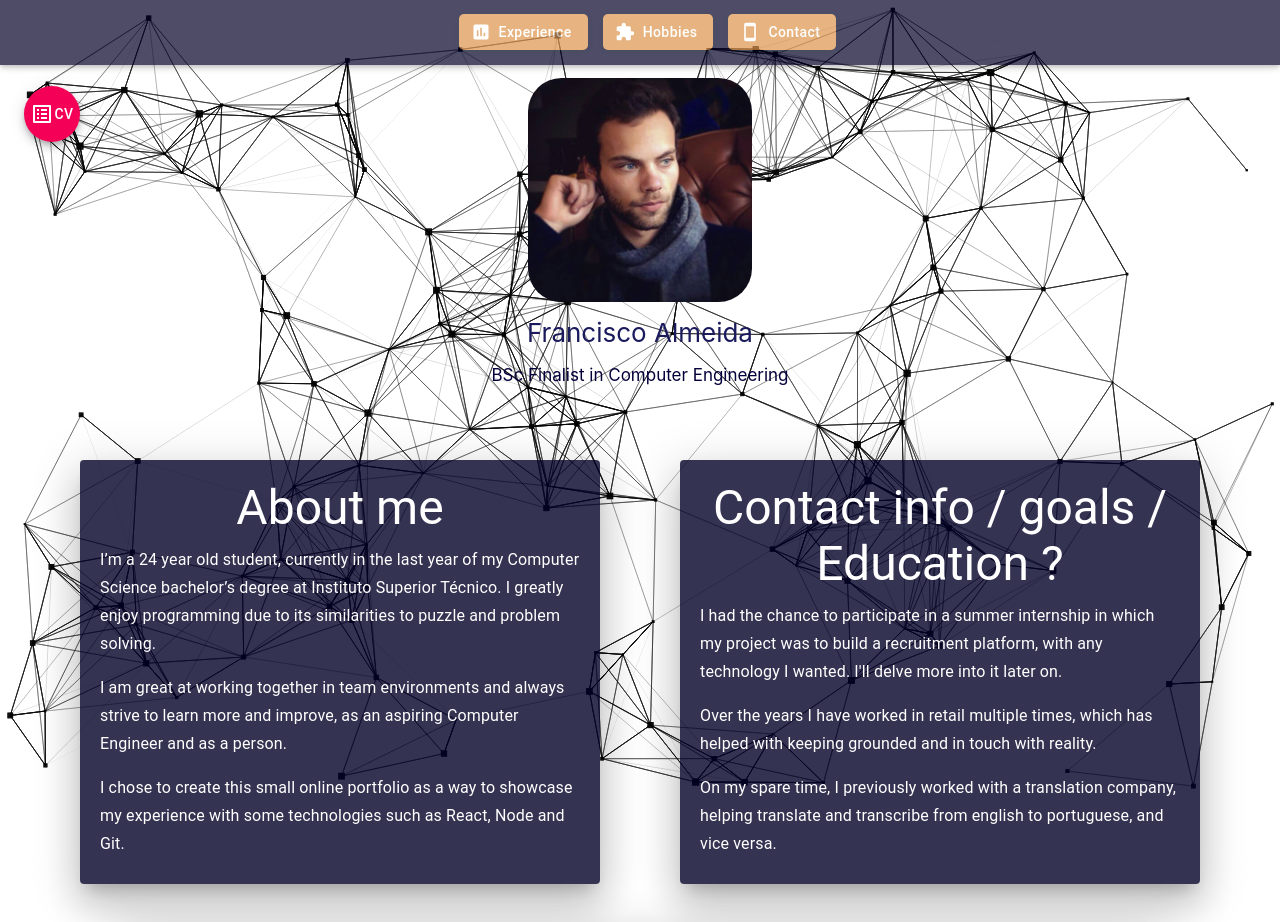
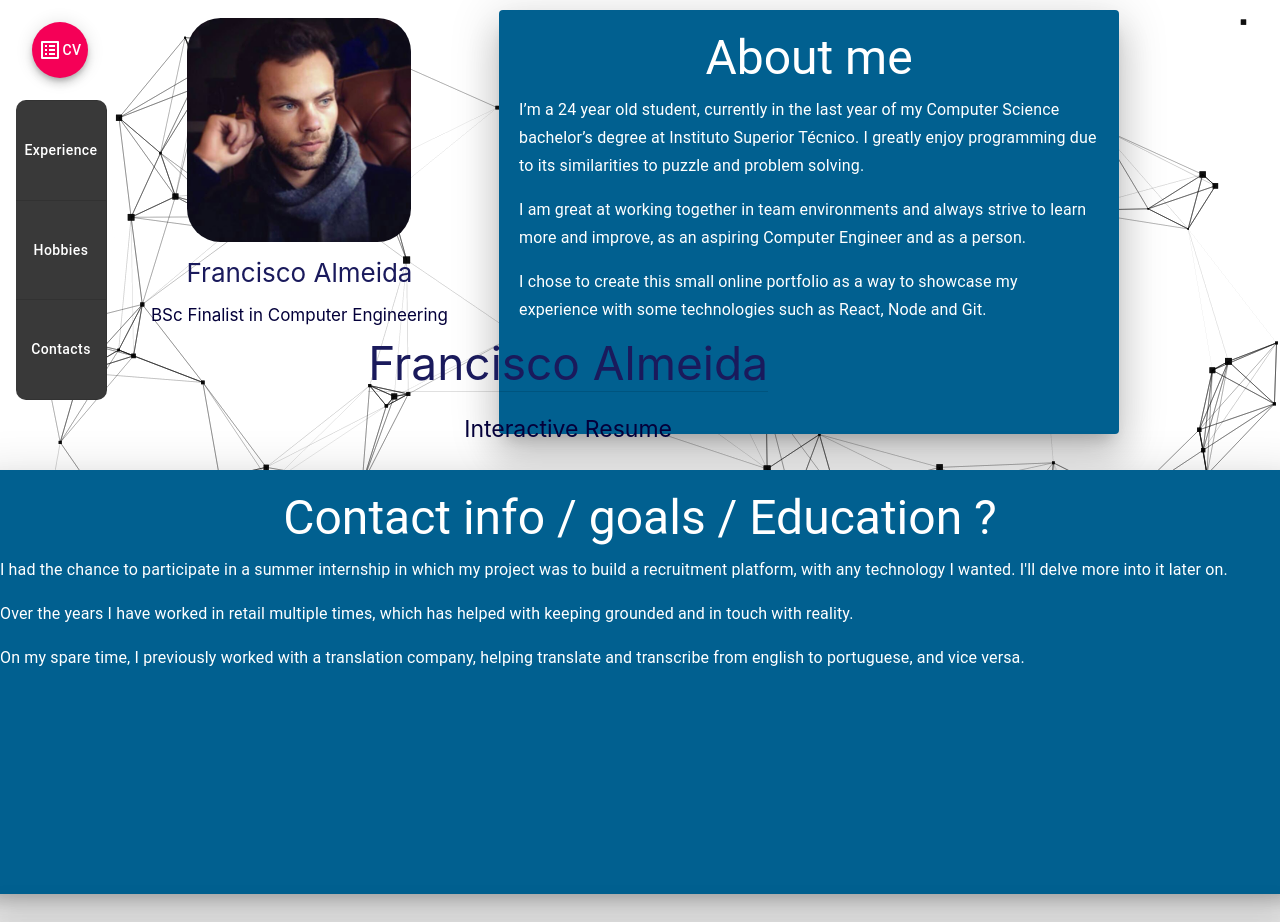
Before and after one commit to NotAHelicopter/personalweb, a React (Create React App) app: page / in a window 1280 px wide. Shown: the top 922 px of the page. Built offline with nearby package versions, Linux system fonts and the light colour scheme.

Commit message:
major UI rework

```diff
--- a/src/App.css
+++ b/src/App.css
@@ -1,12 +1,11 @@
 .App {
   text-align: center;
-  /* background-image: url(./back2.jpg);  */
+  /* background-image: url(./back2.jpg); */
   overflow: hidden;
   background-repeat: no-repeat;
   background-size: cover;
   background-attachment: fixed;
   background-position: center;
-  z-index: -2;
 }
 
 
@@ -22,13 +21,14 @@
 }
 
 .App-header {
-  min-height: 60vh;
+  min-height: 45vh;
   display: flex;
   flex-direction: column;
   align-items: center;
   justify-content: center;
   font-size: calc(10px + 2vmin);
   color: "#A7A7A7";
+  margin-right: 25px;
 }
 
 .App-desc {
--- a/src/App.js
+++ b/src/App.js
@@ -9,29 +9,32 @@ import Fab from '@material-ui/core/Fab';
 import KeyboardArrowUpIcon from '@material-ui/icons/KeyboardArrowUp';
 import { useEffect, useState } from 'react';
 import ListAltIcon from '@material-ui/icons/ListAlt';
-
+import FadeInSection from "./fadein";
 
 const useStyles = makeStyles((theme) => ({
   paper :{
-    // eslint-disable-next-line
-    backgroundColor: "#030027" + 'cc',
+    backgroundColor: "#016090",
+    minWidth: 1300,
+    maxWidth: 1300,
+    margin: 10,
+    padding: 10,
+    minHeight: '404px',
+    },
+    paperAb :{
+      backgroundColor: "#016090",
       minWidth: 'flex',
-    maxWidth: '500px',
-    margin: 20,
+      maxWidth: 600,
+      margin: 10,
       padding: 10,
       minHeight: '404px',
       },
   paper2: {
-    // eslint-disable-next-line
-    backgroundColor: "#DD954C" + 'cc',
-    minWidth: 'flex',
-    maxWidth: '1015px',
+    backgroundColor: "#030027",
+    minWidth: 1300,
+    maxWidth: 1300,
     margin: 20,
     padding: 10,
     minHeight: '404px',
-  },
-  grid1: {
-    minWidth: 'flex',
   },
   typoLong:{
     marginTop: 10,
@@ -55,8 +58,8 @@ const useStyles = makeStyles((theme) => ({
   },
   downCV: {
     position: 'fixed',
-    top: theme.spacing(10),
-    left: theme.spacing(2),
+    top: theme.spacing(2),
+    left: theme.spacing(3),
     '&:hover': {
       backgroundColor: 'transparent',
     },
@@ -80,7 +83,11 @@ function App() {
 
   return (
     <div className="App">
-      <header className="App-header">
+        <Grid container spacing={2}>
+          <Grid container justify="center" item spacing={2}>
+              <Grid key={1} item>
+                <FadeInSection>
+                <div className="App-header">
                   <img src={pers1} className="App-pers" alt="logo" />
                   <div className="app-name">
                     Francisco Almeida
@@ -88,11 +95,13 @@ function App() {
                       BSc Finalist in Computer Engineering
                     </p>
                   </div>
-      </header>
-        <Grid container className={classes.grid1} spacing={10}>
-          <Grid container justify="center" spacing={5}>
-            <Grid key={1} item>
-              <Paper elevation={24} className={classes.paper}>
+                </div>
+                </FadeInSection>
+
+              </Grid>
+              <Grid key={2} item>
+               <FadeInSection>
+                <Paper elevation={24} className={classes.paperAb}>
                   <Typography variant='h3' className={classes.typoLong}>
                     About me
                   </Typography>
@@ -108,8 +117,12 @@ function App() {
                     </p>
                   </Typography>
                 </Paper>
+                </FadeInSection>
+
               </Grid>
-            <Grid key={2} item>
+          </Grid>
+          <Grid container justify="center" item>
+            <FadeInSection>
               <Paper elevation={24} className={classes.paper}>
                 <Typography variant='h3' className={classes.typoLong}>
                   Contact info / goals / Education ?
@@ -126,9 +139,8 @@ function App() {
                   </p>
                 </Typography>
               </Paper>
-            </Grid>
-          </Grid>
-          <Grid container justify="center">
+            </FadeInSection>
+          <FadeInSection>
             <Paper elevation={24} className={classes.paper2}>
               <Typography variant='h3' className={classes.typoLong}>
                   Experience
@@ -155,27 +167,10 @@ function App() {
                 to unknown scenarios, as well as being involved in a teamwork environment
               </Typography>
             </Paper>
+          </FadeInSection>
           </Grid>
-          <Grid container justify="center" spacing={5}>
-            <Grid key={1} item>
-              <Paper elevation={24} className={classes.paper}>
-                <Typography variant='h3' className={classes.typoLong}>
-                  About me
-                </Typography>
-                <Typography variant ="subtitle1" className={classes.typoLong2}>
-                  I’m a 24 year old student, currently in the last year of my Computer Science bachelor’s degree at Instituto Superior Técnico.
-                  I greatly enjoy programming due to its similarities to puzzle and problem solving.
-                  <p>
-                    I am great at working together in team environments and
-                    always strive to learn more and improve, as an aspiring Computer Engineer and as a person.
-                  </p>
-                  <p>
-                      I chose to create this small online portfolio as a way to showcase my experience with some technologies such as React, Node and Git.
-                  </p>
-                </Typography>
-              </Paper>
-            </Grid>
-            <Grid key={2} item>
+          <Grid container justify="center" item spacing={5}>
+            <FadeInSection>
               <Paper elevation={24} className={classes.paper}>
                 <Typography variant='h3' className={classes.typoLong}>
                   Contact info / goals / Education ?
@@ -192,7 +187,7 @@ function App() {
                   </p>
                 </Typography>
               </Paper>
-            </Grid>
+            </FadeInSection>
           </Grid>
         </Grid>
         { window.scrollY > 100 && (
@@ -202,8 +197,8 @@ function App() {
             top: 0,
             behavior: 'smooth'
           })}}
-          disableRipple= 'true'
-          disableFocusRipple='true'
+          disableRipple
+          disableFocusRipple
           >
             <Fab size="large" className={classes.fabBut}>
               <KeyboardArrowUpIcon />
@@ -211,8 +206,8 @@ function App() {
           </Button>
         )}
         <Button className={classes.downCV}
-          disableRipple= 'true'
-          disableFocusRipple='true'
+          disableRipple
+          disableFocusRipple
         >
             <Fab color="secondary" size="large">
               {<ListAltIcon/>} CV
--- a/src/Bar.js
+++ b/src/Bar.js
@@ -15,14 +15,14 @@ const useStyles = makeStyles((theme) => ({
     alignItems: 'center',
     backgroundColor: '#030027',
     blockSize: '65px',
-    opacity: 0.70,
+    opacity:1,
   },
   buts: {
     borderRadius: 5,
     textTransform: 'none',
     marginLeft: 15, /*fix for mobile */
     color : '#ffffff',
-    backgroundColor: '#DD954C',
+    backgroundColor: '#016090',
   }
 }));
 
--- /dev/null
+++ b/src/FadeInSection.css
@@ -0,0 +1,13 @@
+.fade-in-section {
+    opacity: 0;
+    transform: translateY(20vh);
+    visibility: hidden;
+    transition: opacity 0.2s ease-out, transform 0.6s ease-out;
+    will-change: opacity, visibility;
+  }
+
+.fade-in-section.is-visible {
+    opacity: 1;
+    transform: none;
+    visibility: visible;
+  }
--- /dev/null
+++ b/src/fadein.js
@@ -0,0 +1,34 @@
+import React, {useState, useRef, useEffect} from 'react';
+import './FadeInSection.css';
+
+export default function FadeInSection(props) {
+    const [isVisible, setVisible] = useState(false);
+
+    const domRef = useRef();
+
+    useEffect(() => {
+      const observer = new IntersectionObserver(entries => {
+        // In your case there's only one element to observe:
+        if (entries[0].isIntersecting) {
+          // Not possible to set it back to false like this:
+          setVisible(true);
+
+          // No need to keep observing:
+          observer.unobserve(domRef.current);
+        }
+      });
+
+      observer.observe(domRef.current);
+      // eslint-disable-next-line
+      return () => observer.unobserve(domRef.current);
+    }, []);
+
+    return (
+      <div
+        ref={domRef}
+        className={`fade-in-section ${isVisible ? "is-visible" : ""}`}
+      >
+        {props.children}
+      </div>
+    );
+  }
--- /dev/null
+++ b/src/first.css
@@ -0,0 +1,40 @@
+.particles {
+    text-align: center;
+    overflow: hidden;
+    background-repeat: no-repeat;
+    background-size: cover;
+    background-attachment: static;
+    background-position: fixed;
+    z-index: 0;
+  }
+
+
+.part-name {
+    color:rgb(26, 26, 92);
+  }
+
+.part-pers {
+    height: 28vmin;
+    border-radius: 15%;
+    pointer-events: none;
+    margin-bottom: 15px;
+  }
+
+.part-header {
+    min-height: 60vh;
+    display: flex;
+    flex-direction: column;
+    align-items: center;
+    justify-content: center;
+    font-size: calc(30px + 2vmin);
+    color: "#A7A7A7";
+    z-index: 1;
+    position: absolute;
+    right: 40%;
+    bottom: 20%;
+  }
+
+.part-desc {
+    color:rgb(4, 0, 58);
+    font-size: calc(15px + 1vmin);
+  }
--- a/src/index.js
+++ b/src/index.js
@@ -5,13 +5,15 @@ import Bar from './Bar';
 import App from './App';
 import reportWebVitals from './reportWebVitals';
 import Parts from "./particles";
+import Drawer from "./sideDrawer";
 
 
 ReactDOM.render(
   <React.StrictMode>
-    <Bar />
+    <Parts />
+    {/* <Bar /> */}
+    <Drawer />
     <App />
-    <Parts />
   </React.StrictMode>,
   document.getElementById('root')
 );
--- a/src/particles.js
+++ b/src/particles.js
@@ -1,10 +1,15 @@
 import React from "react";
 import Particles from "react-tsparticles";
+import Divider from '@material-ui/core/Divider';
+
+import './first.css'
+
 // eslint-disable-next-line
 export default () => (
+  <div className="particles">
     <div
         style={{
-      position: "fixed",
+        position: "static",
         top: 0,
         left: 0,
         width: "100%",
@@ -12,6 +17,16 @@ export default () => (
         zIndex: -1,
         }}
     >
+    <header className="part-header">
+            <div className="part-name">
+                Francisco Almeida
+                <Divider />
+                <p className="part-desc">
+                Interactive Resume
+                </p>
+            </div>
+    </header>
+
     <Particles
         id="tsparticles"
         options={{
@@ -41,12 +56,13 @@ export default () => (
             particles: {
             color: {
                 value: "#000000",
+                opacity: 0.2,
             },
             links: {
                 color: "#000000",
                 distance: 150,
                 enable: true,
-            opacity: 0.5,
+                opacity: 0.2,
                 width: 1,
             },
             collisions: {
@@ -65,7 +81,7 @@ export default () => (
                 enable: true,
                 value_area: 800,
                 },
-            value: 130,
+                value: 100,
             },
             opacity: {
                 value: 0.5,
@@ -81,5 +97,7 @@ export default () => (
             detectRetina: true,
         }}
     />
+
+    </div>
   </div>
 );
--- /dev/null
+++ b/src/sideDrawer.js
@@ -0,0 +1,69 @@
+import React from 'react';
+import { makeStyles } from '@material-ui/core/styles';
+import Drawer from '@material-ui/core/Drawer';
+import Divider from '@material-ui/core/Divider';
+import Button from '@material-ui/core/Button';
+
+const drawerWidth = 90;
+
+const useStyles = makeStyles((theme) => ({
+  root: {
+    display: 'flex',
+  },
+
+  drawer: {
+    width: drawerWidth,
+    flexShrink: 0,
+  },
+  drawerPaper: {
+    width: drawerWidth,
+    height: 300,
+    marginTop: 100,
+    marginLeft:  theme.spacing(2),
+    backgroundColor: "#393939",
+    borderRadius: 10,
+  },
+  content: {
+    flexGrow: 1,
+    backgroundColor: theme.palette.background.default,
+    padding: theme.spacing(3),
+  },
+  buttons: {
+      height: 100,
+      textTransform: 'none',
+      color: "#ffffff",
+  }
+}));
+
+export default function PermanentDrawerLeft() {
+  const classes = useStyles();
+
+  return (
+    <div className={classes.root}>
+      <Drawer
+        className={classes.drawer}
+        variant="permanent"
+        classes={{
+          paper: classes.drawerPaper,
+        }}
+        anchor="left"
+        elevation={16}
+      >
+        <Divider />
+        <Button
+            className={classes.buttons}
+            onClick={()=>{window.scrollTo({
+              top: 2000,
+              behavior: 'smooth'
+            })}}
+          >Experience</Button>
+
+        <Divider />
+        <Button className={classes.buttons}>Hobbies</Button>
+        <Divider />
+        <Button className={classes.buttons}>Contacts</Button>
+        <Divider />
+      </Drawer>
+    </div>
+  );
+}
```
Also changed, not shown: 1 other file (tests, documents, lock files or other folders). Lines whose indentation alone changed are shown as unchanged.
